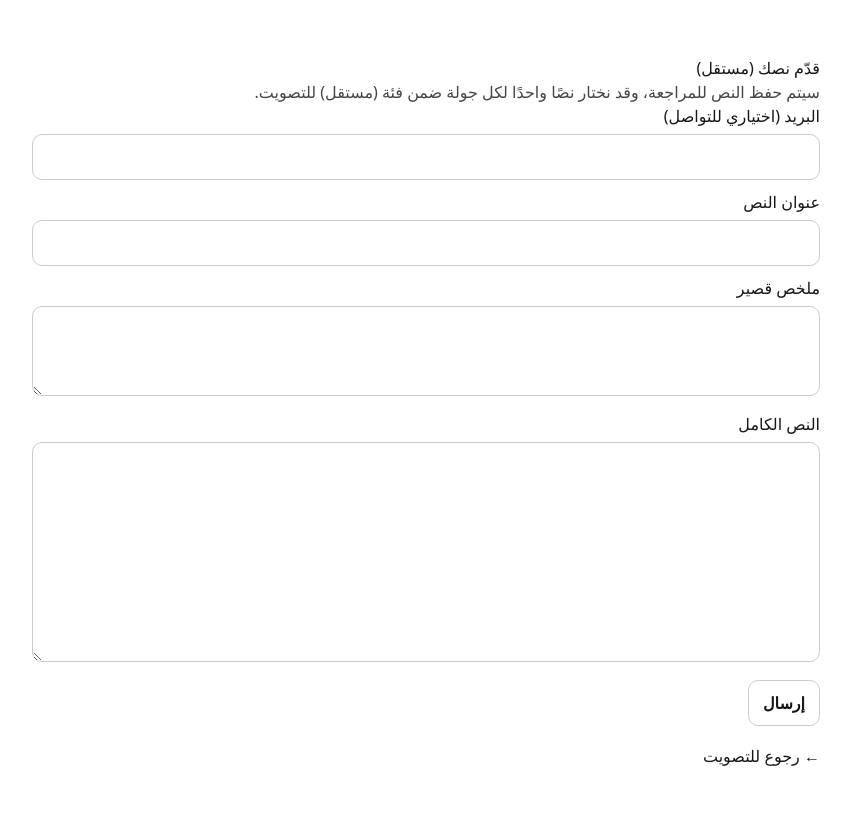
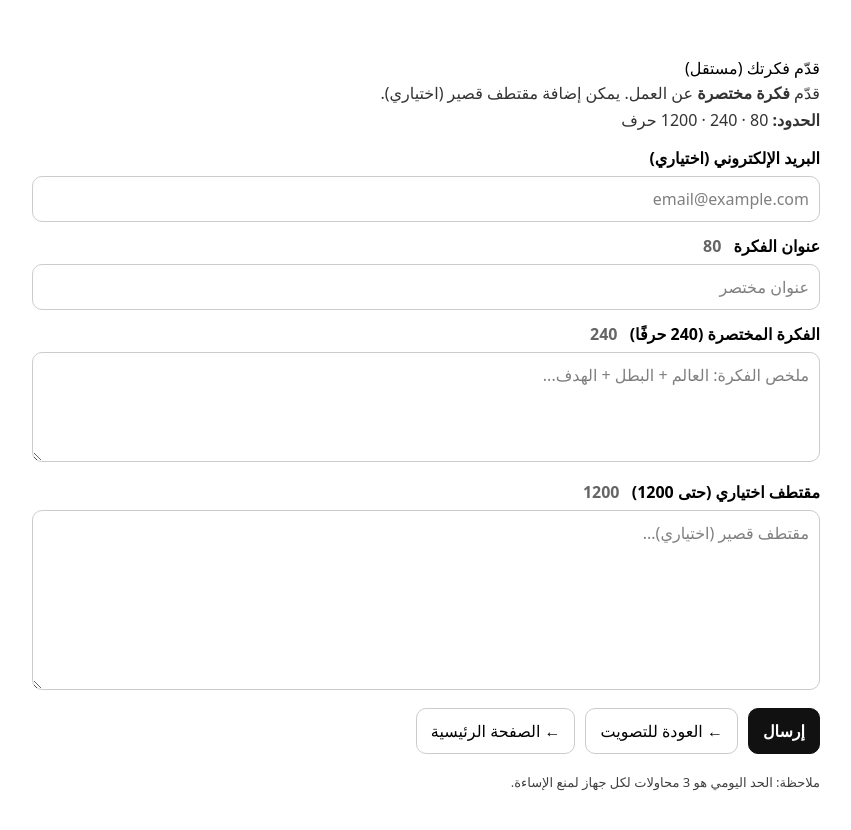
Before and after one commit to msabridevs/entashow, a Next.js app: page /ar/submit in a window 1280 px wide. Shown: the top 830 px of the page, without its empty margins (214-1065 px from the left). Built offline with nearby package versions, Linux system fonts and the light colour scheme.

Commit message:
arabic submit script

```diff
--- a/src/app/ar/submit/page.tsx
+++ b/src/app/ar/submit/page.tsx
@@ -2,7 +2,7 @@
 
 export const dynamic = "force-dynamic";
 
-import { useEffect, useState } from "react";
+import { useEffect, useMemo, useState } from "react";
 
 function getFP(): string {
   const key = "enta_show_fp";
@@ -14,73 +14,198 @@ function getFP(): string {
   return fp;
 }
 
+const LIMIT_TITLE = 80;
+const LIMIT_PITCH = 240;
+const LIMIT_EXCERPT = 1200;
+
 export default function SubmitAR() {
-  const [fp, setFp] = useState("");
-  const [email, setEmail] = useState("");
-  const [title, setTitle] = useState("");
-  const [synopsis, setSynopsis] = useState("");
-  const [script, setScript] = useState("");
-  const [msg, setMsg] = useState("");
+  const [fp, setFp] = useState<string>("");
 
-  useEffect(() => setFp(getFP()), []);
+  const [email, setEmail] = useState<string>("");
+  const [title, setTitle] = useState<string>("");
+  const [pitch, setPitch] = useState<string>("");
+  const [excerpt, setExcerpt] = useState<string>("");
+
+  const [msg, setMsg] = useState<string>("");
+  const [sending, setSending] = useState<boolean>(false);
+
+  useEffect(() => {
+    if (typeof window === "undefined") return;
+    setFp(getFP());
+  }, []);
+
+  const titleLeft = useMemo(() => LIMIT_TITLE - title.length, [title]);
+  const pitchLeft = useMemo(() => LIMIT_PITCH - pitch.length, [pitch]);
+  const excerptLeft = useMemo(() => LIMIT_EXCERPT - excerpt.length, [excerpt]);
 
   async function submit() {
     setMsg("");
 
+    if (!fp) return setMsg("يرجى تحديث الصفحة والمحاولة مرة أخرى.");
+    if (title.trim().length < 2) return setMsg("يرجى كتابة عنوان الفكرة.");
+    if (pitch.trim().length < 10)
+      return setMsg("يرجى كتابة فكرة مختصرة (10 أحرف على الأقل).");
+
+    setSending(true);
+    try {
       const res = await fetch("/api/submit-script", {
         method: "POST",
         headers: { "Content-Type": "application/json" },
         body: JSON.stringify({
           fingerprint: fp,
-        email,
-        title,
-        synopsis,
-        script_text: script,
+          email: email.trim() || null,
+          title: title.trim(),
+          pitch: pitch.trim(),
+          excerpt: excerpt.trim() || null,
         }),
       });
 
-    if (!res.ok) {
-      setMsg("تعذّر الإرسال. تأكد من ملء البيانات.");
+      if (res.status === 429) {
+        setMsg("تم بلوغ الحد اليومي (3 محاولات). حاول غدًا.");
         return;
       }
 
-    setMsg("تم استلام نصّك ✅ سيتم اختيار نص واحد ضمن فئة (مستقل) لكل جولة.");
+      if (!res.ok) {
+        setMsg("تعذّر الإرسال. يرجى الالتزام بالحدود والمحاولة مجددًا.");
+        return;
+      }
+
+      setMsg("تم الاستلام ✅ ستتم مراجعة الفكرة لاختيارها ضمن فئة (مستقل).");
       setEmail("");
       setTitle("");
-    setSynopsis("");
-    setScript("");
+      setPitch("");
+      setExcerpt("");
+    } finally {
+      setSending(false);
+    }
   }
 
   return (
-    <main dir="rtl" style={{ maxWidth: 820, margin: "40px auto", padding: 16, fontFamily: "system-ui, Arial" }}>
-      <h1>قدّم نصك (مستقل)</h1>
-      <p style={{ opacity: 0.8 }}>
-        سيتم حفظ النص للمراجعة، وقد نختار نصًا واحدًا لكل جولة ضمن فئة (مستقل) للتصويت.
+    <main
+      dir="rtl"
+      style={{
+        maxWidth: 820,
+        margin: "40px auto",
+        padding: 16,
+        fontFamily: "system-ui, Arial",
+        background: "#fff",
+        color: "#000",
+      }}
+    >
+      <h1 style={{ marginTop: 0 }}>قدّم فكرتك (مستقل)</h1>
+
+      <p style={{ opacity: 0.8, lineHeight: 1.7 }}>
+        قدّم <b>فكرة مختصرة</b> عن العمل. يمكن إضافة مقتطف قصير (اختياري).
+        <br />
+        <b>الحدود:</b> 80 · 240 · 1200 حرف
       </p>
 
-      <label>البريد (اختياري للتواصل)</label>
-      <input value={email} onChange={e => setEmail(e.target.value)} style={inputStyle} />
+      <label style={labelStyle}>البريد الإلكتروني (اختياري)</label>
+      <input
+        value={email}
+        onChange={(e) => setEmail(e.target.value)}
+        placeholder="email@example.com"
+        style={inputStyle}
+      />
 
-      <label style={labelStyle}>عنوان النص</label>
-      <input value={title} onChange={e => setTitle(e.target.value)} style={inputStyle} />
+      <label style={labelStyle}>
+        عنوان الفكرة <span style={counterStyle}>{titleLeft}</span>
+      </label>
+      <input
+        value={title}
+        onChange={(e) => setTitle(e.target.value.slice(0, LIMIT_TITLE))}
+        placeholder="عنوان مختصر"
+        style={inputStyle}
+      />
 
-      <label style={labelStyle}>ملخص قصير</label>
-      <textarea value={synopsis} onChange={e => setSynopsis(e.target.value)} style={textareaStyle(90)} />
+      <label style={labelStyle}>
+        الفكرة المختصرة (240 حرفًا) <span style={counterStyle}>{pitchLeft}</span>
+      </label>
+      <textarea
+        value={pitch}
+        onChange={(e) => setPitch(e.target.value.slice(0, LIMIT_PITCH))}
+        placeholder="ملخص الفكرة: العالم + البطل + الهدف..."
+        style={textareaStyle(110)}
+      />
 
-      <label style={labelStyle}>النص الكامل</label>
-      <textarea value={script} onChange={e => setScript(e.target.value)} style={textareaStyle(220)} />
+      <label style={labelStyle}>
+        مقتطف اختياري (حتى {LIMIT_EXCERPT}){" "}
+        <span style={counterStyle}>{excerptLeft}</span>
+      </label>
+      <textarea
+        value={excerpt}
+        onChange={(e) => setExcerpt(e.target.value.slice(0, LIMIT_EXCERPT))}
+        placeholder="مقتطف قصير (اختياري)..."
+        style={textareaStyle(180)}
+      />
 
-      <button onClick={submit} style={btnStyle}>إرسال</button>
+      <div style={{ display: "flex", gap: 10, marginTop: 12, flexWrap: "wrap" }}>
+        <button onClick={submit} disabled={sending} style={btnStyle}>
+          {sending ? "جارٍ الإرسال..." : "إرسال"}
+        </button>
+
+        <a href="/ar/explore" style={linkBtnStyle}>
+          ← العودة للتصويت
+        </a>
+        <a href="/ar" style={linkBtnStyle}>
+          ← الصفحة الرئيسية
+        </a>
+      </div>
+
       {msg && <p style={{ marginTop: 12 }}>{msg}</p>}
 
-      <p style={{ marginTop: 18 }}>
-        <a href="/ar/explore">← رجوع للتصويت</a>
+      <p style={{ marginTop: 18, opacity: 0.75, fontSize: 13, lineHeight: 1.6 }}>
+        ملاحظة: الحد اليومي هو 3 محاولات لكل جهاز لمنع الإساءة.
       </p>
     </main>
   );
 }
 
-const labelStyle: React.CSSProperties = { marginTop: 10, display: "block" };
-const inputStyle: React.CSSProperties = { width: "100%", padding: 10, borderRadius: 10, border: "1px solid #ccc", marginTop: 6 };
-const textareaStyle = (h: number): React.CSSProperties => ({ width: "100%", padding: 10, borderRadius: 10, border: "1px solid #ccc", marginTop: 6, minHeight: h });
-const btnStyle: React.CSSProperties = { marginTop: 12, padding: "10px 14px", borderRadius: 10, border: "1px solid #ccc", cursor: "pointer", fontWeight: 800 };
+const labelStyle: React.CSSProperties = {
+  marginTop: 12,
+  display: "block",
+  fontWeight: 700,
+};
+
+const counterStyle: React.CSSProperties = {
+  marginRight: 8,
+  fontWeight: 700,
+  opacity: 0.6,
+};
+
+const inputStyle: React.CSSProperties = {
+  width: "100%",
+  padding: 10,
+  borderRadius: 10,
+  border: "1px solid #ccc",
+  marginTop: 6,
+};
+
+const textareaStyle = (minHeight: number): React.CSSProperties => ({
+  width: "100%",
+  padding: 10,
+  borderRadius: 10,
+  border: "1px solid #ccc",
+  marginTop: 6,
+  minHeight,
+});
+
+const btnStyle: React.CSSProperties = {
+  padding: "10px 14px",
+  borderRadius: 10,
+  border: "1px solid #111",
+  background: "#111",
+  color: "#fff",
+  cursor: "pointer",
+  fontWeight: 800,
+};
+
+const linkBtnStyle: React.CSSProperties = {
+  padding: "10px 14px",
+  borderRadius: 10,
+  border: "1px solid #ccc",
+  textDecoration: "none",
+  color: "#000",
+  display: "inline-flex",
+  alignItems: "center",
+};
```
Lines whose indentation alone changed are shown as unchanged.
